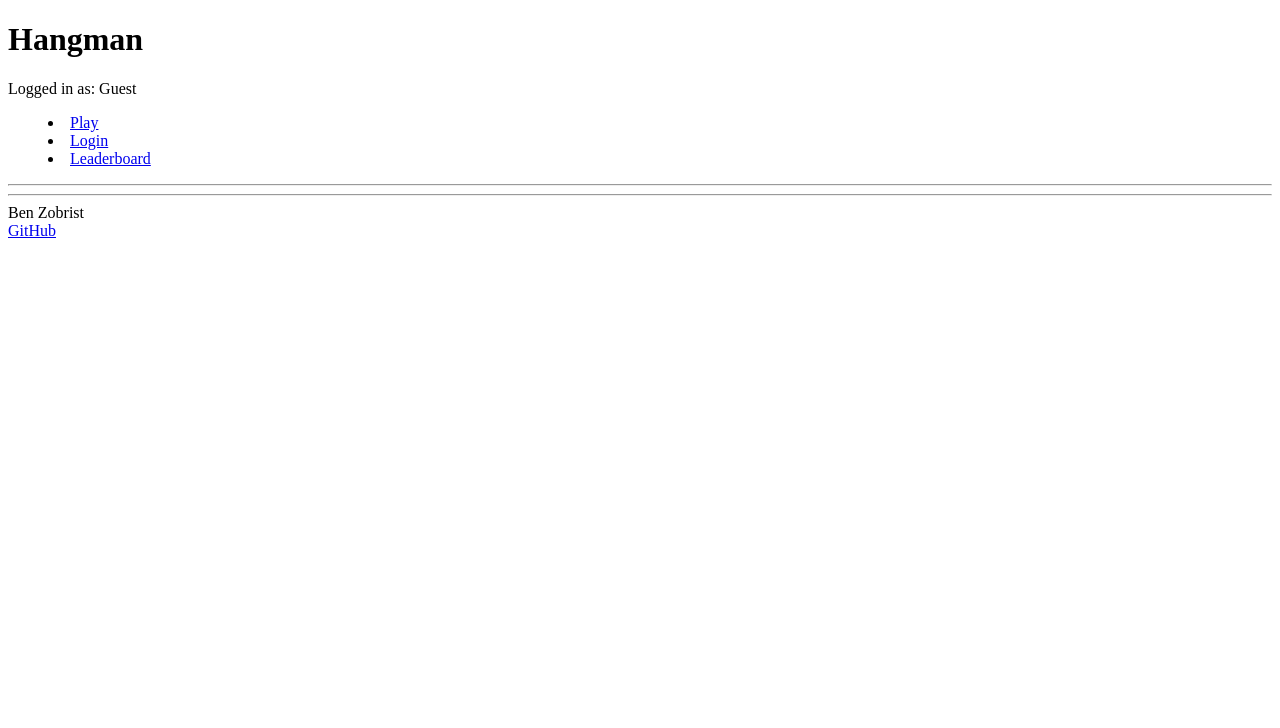
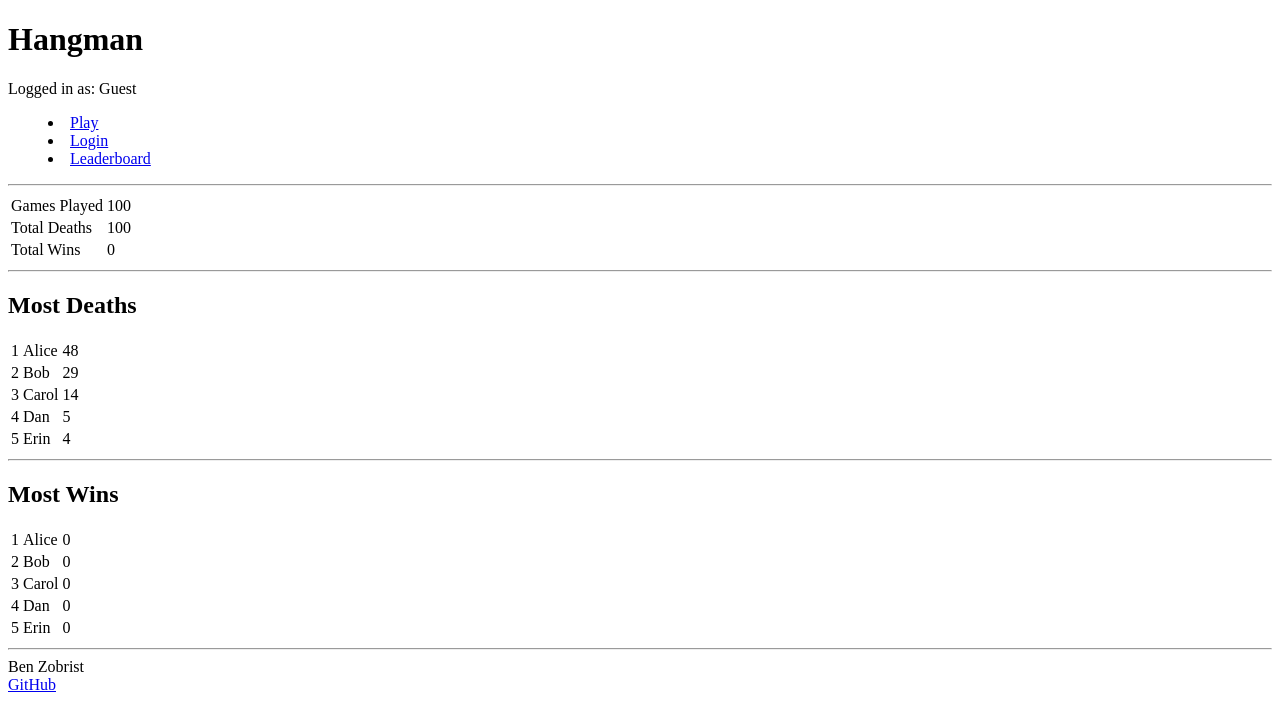
Before and after one commit to zobiejrz/startup, a plain HTML site: page src/html/leaderboard.html in a window 1280 px wide. Drawn offline with Linux system fonts and the light colour scheme.

Commit message:
Added fake table/db info

```diff
--- a/src/html/leaderboard.html
+++ b/src/html/leaderboard.html
@@ -23,6 +23,86 @@
       <hr />
     <header>
 
+    <main>
+      <table>
+        <tr>
+          <td>Games Played</td>
+          <td>100</td>
+        </tr>
+        <tr>
+          <td>Total Deaths</td>
+          <td>100</td>
+        </tr>
+        <tr>
+          <td>Total Wins</td>
+          <td>0</td>
+        </tr>
+      </table>
+
+      <hr />
+
+      <h2>Most Deaths</h2>
+      <table>
+        <tr>
+          <td>1</td>
+          <td>Alice</td>
+          <td>48</td>
+        </tr>
+        <tr>
+          <td>2</td>
+          <td>Bob</td>
+          <td>29</td>
+        </tr>
+        <tr>
+          <td>3</td>
+          <td>Carol</td>
+          <td>14</td>
+        </tr>
+        <tr>
+          <td>4</td>
+          <td>Dan</td>
+          <td>5</td>
+        </tr>
+        <tr>
+          <td>5</td>
+          <td>Erin</td>
+          <td>4</td>
+        </tr>
+      </table>
+
+      <hr />
+
+      <h2>Most Wins</h2>
+      <table>
+        <tr>
+          <td>1</td>
+          <td>Alice</td>
+          <td>0</td>
+        </tr>
+        <tr>
+          <td>2</td>
+          <td>Bob</td>
+          <td>0</td>
+        </tr>
+        <tr>
+          <td>3</td>
+          <td>Carol</td>
+          <td>0</td>
+        </tr>
+        <tr>
+          <td>4</td>
+          <td>Dan</td>
+          <td>0</td>
+        </tr>
+        <tr>
+          <td>5</td>
+          <td>Erin</td>
+          <td>0</td>
+        </tr>
+      </table>
+
+    </main>
+
     <footer>
       <hr />
       <span>Ben Zobrist</span>
```
